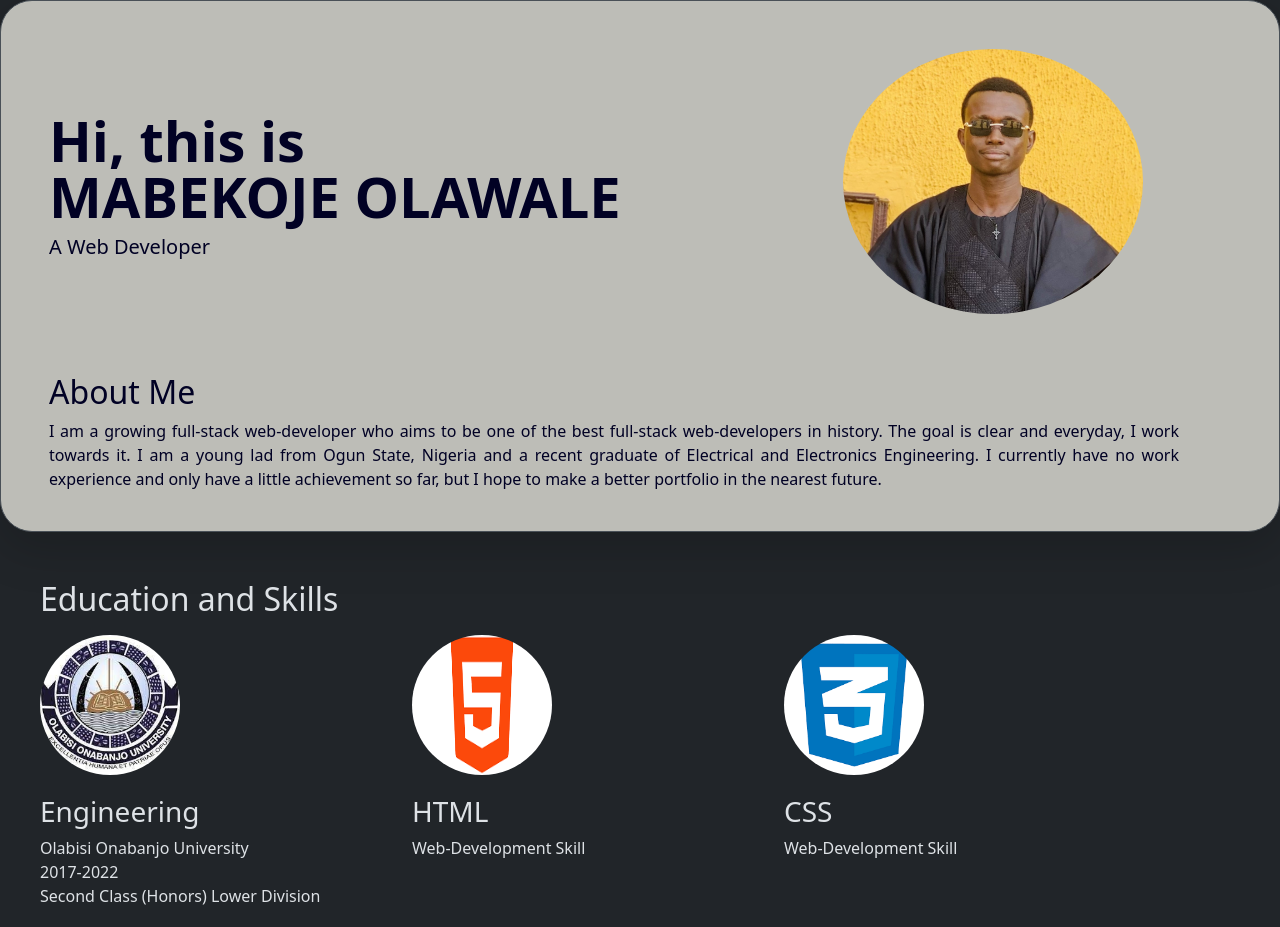
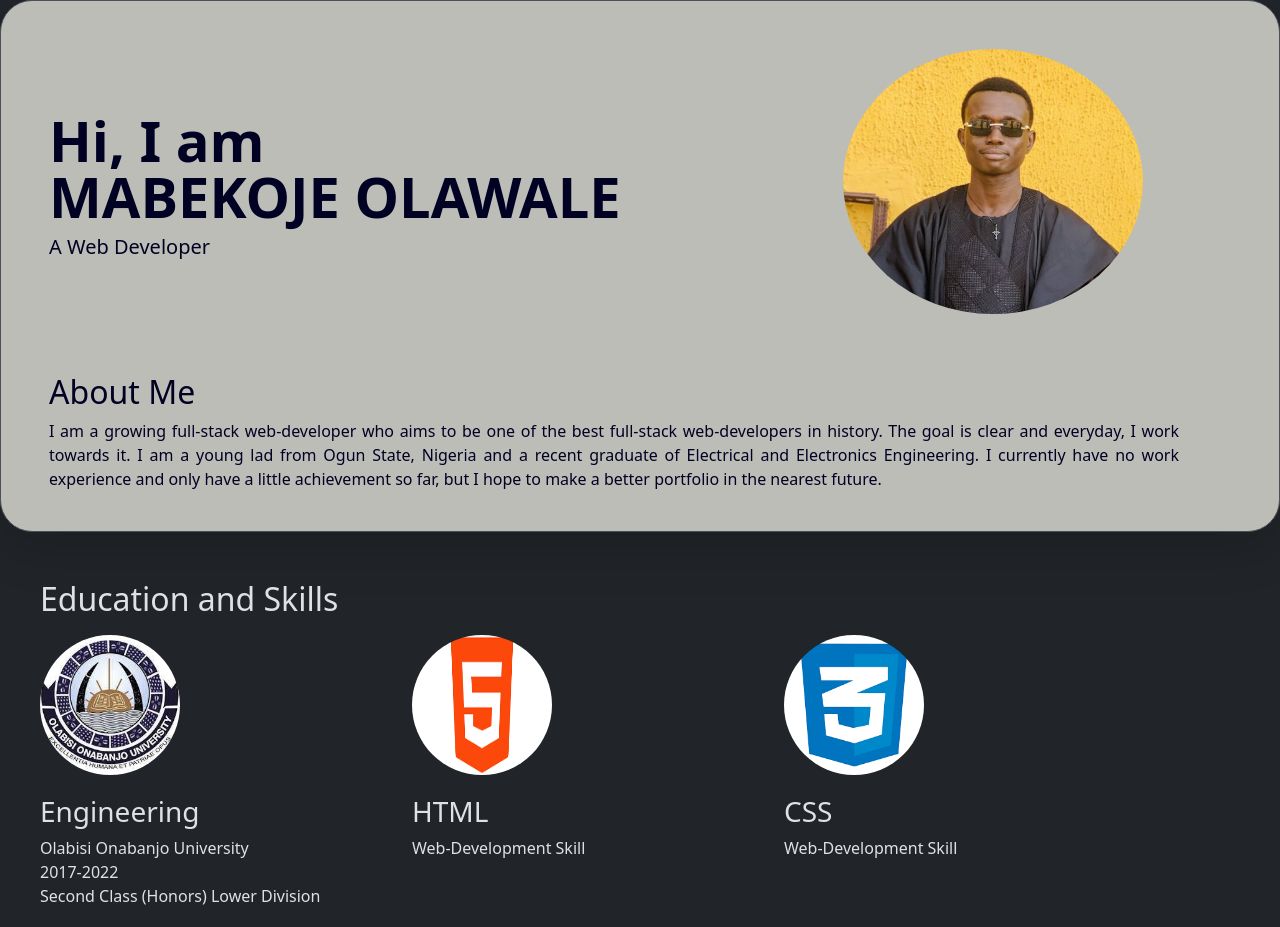
Before and after one commit to MabekojeOlawale/Capstone-Project-Personal-Site, a plain HTML site: page index.html in a window 1280 px wide. Shown: the top 927 px of the page. Drawn offline with nearby package versions, Linux system fonts and the light colour scheme.

Commit message:
update html

```diff
--- a/index.html
+++ b/index.html
@@ -1,5 +1,6 @@
 <!DOCTYPE html>
 <html lang="en" data-bs-theme="dark">
+
 <head>
     <meta charset="UTF-8">
     <meta name="viewport" content="width=device-width, initial-scale=1.0">
@@ -13,7 +14,7 @@
     <!--Introduction-->
     <div class="row pt-5 align-items-center rounded-5 border shadow-lg main-container">
         <div class="col-lg-7 ps-5 first-line">
-        <h1 class="display-4 fw-bold lh-1 text-justify">Hi, this is<br/> MABEKOJE OLAWALE</h1>
+            <h1 class="display-4 fw-bold lh-1 text-justify">Hi, I am<br/> MABEKOJE OLAWALE</h1>
             <p class="text-justify fs-5 mb-4">A Web Developer</p>
         </div>
         <div class="col-lg-4 container-1 ps-5 ms-5">
@@ -21,8 +22,8 @@
         </div>
         <div class="col-lg-12 summary text-body-emphasis py-4 ps-5 about-me">
             <h2 class="text-justify">About Me</h2>
-        <p class="text-justify">I am a growing full-stack web-developer who aims to be one of the best full-stack web-developers in history. The goal is clear and everyday, I work towards it.
-           I am a young lad from Ogun State, Nigeria and a recent graduate of Electrical and Electronics Engineering. I currently have no work experience and only have a little achievement so far, but I hope to make a better portfolio in the nearest future.
+            <p class="text-justify">I am a growing full-stack web-developer who aims to be one of the best full-stack web-developers in history. The goal is clear and everyday, I work towards it. I am a young lad from Ogun State, Nigeria and a recent graduate of Electrical and
+                Electronics Engineering. I currently have no work experience and only have a little achievement so far, but I hope to make a better portfolio in the nearest future.
             </p>
         </div>
     </div>
@@ -32,11 +33,9 @@
         <div class="row skills-education">
             <h2 class="pb-3 education">Education and Skills</h2>
             <div class="col-lg-4 skills">
-          <img src="./images/OOU.jpeg" alt="OOU" width="140" height="140" class="skill-pictures" >
+                <img src="./images/OOU.jpeg" alt="OOU" width="140" height="140" class="skill-pictures">
                 <h3 class="fw-normal">Engineering</h3>
-          <p class="skill-summary">Olabisi Onabanjo University <br/>
-            2017-2022 <br/>
-            Second Class (Honors) Lower Division
+                <p class="skill-summary">Olabisi Onabanjo University <br/> 2017-2022 <br/> Second Class (Honors) Lower Division
                 </p>
             </div>
             <div class="col-lg-4 skills html">
@@ -137,4 +136,5 @@
     </div>
     <script src="https://cdn.jsdelivr.net/npm/bootstrap@5.3.2/dist/js/bootstrap.bundle.min.js" integrity="sha384-C6RzsynM9kWDrMNeT87bh95OGNyZPhcTNXj1NW7RuBCsyN/o0jlpcV8Qyq46cDfL" crossorigin="anonymous"></script>
 </body>
+
 </html>
```
Lines whose indentation alone changed are shown as unchanged.
